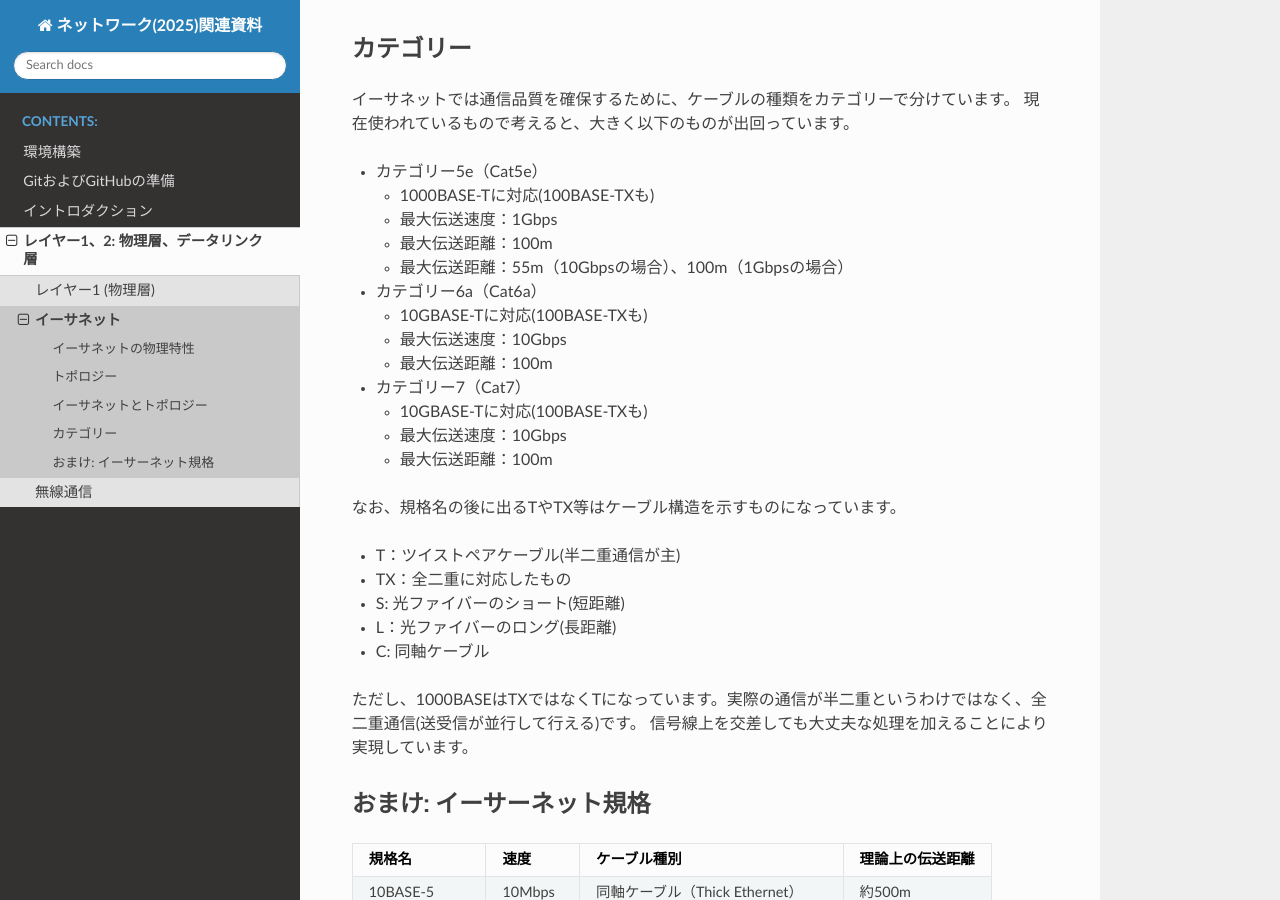
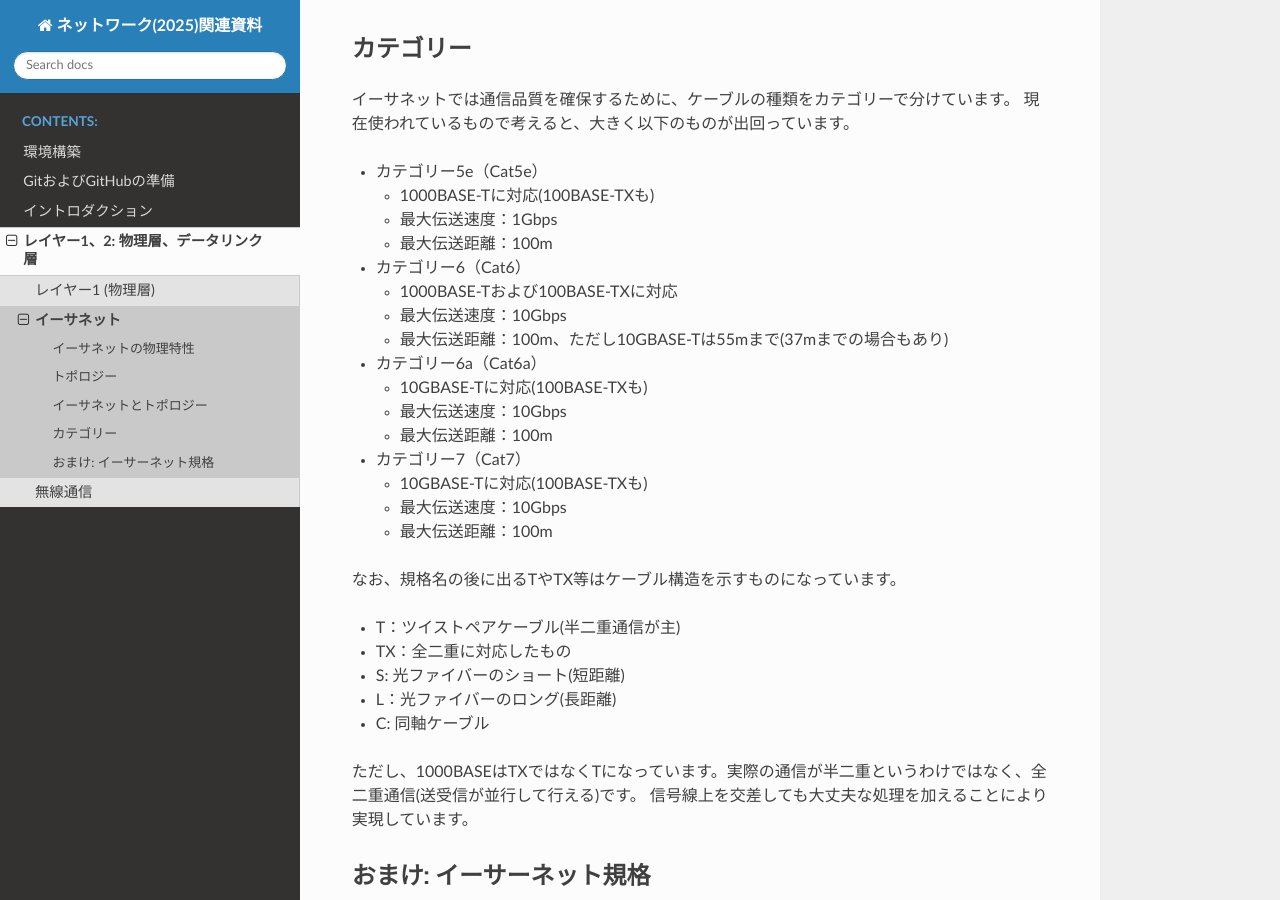
Before and after one commit to densuke/2025-network-doc, a Sphinx documentation site: the page built from source/w02-layer1/ethernet.md, in a window 1280 px wide and 900 px high, scrolled down 3352 px. Built offline with Sphinx 7.4.7 and the Read the Docs theme 3.1.0, drawn with Linux system fonts in a browser that asks for light colours.

Commit message:
Cat.6の情報を付加

```diff
--- a/source/w02-layer1/ethernet.md
+++ b/source/w02-layer1/ethernet.md
@@ -83,7 +83,10 @@
     - 1000BASE-Tに対応(100BASE-TXも)
     - 最大伝送速度：1Gbps
     - 最大伝送距離：100m
-    - 最大伝送距離：55m（10Gbpsの場合）、100m（1Gbpsの場合）
+- カテゴリー6（Cat6）
+    - 1000BASE-Tおよび100BASE-TXに対応
+    - 最大伝送速度：10Gbps
+    - 最大伝送距離：100m、ただし10GBASE-Tは55mまで(37mまでの場合もあり)
 - カテゴリー6a（Cat6a）
     - 10GBASE-Tに対応(100BASE-TXも)
     - 最大伝送速度：10Gbps
```
